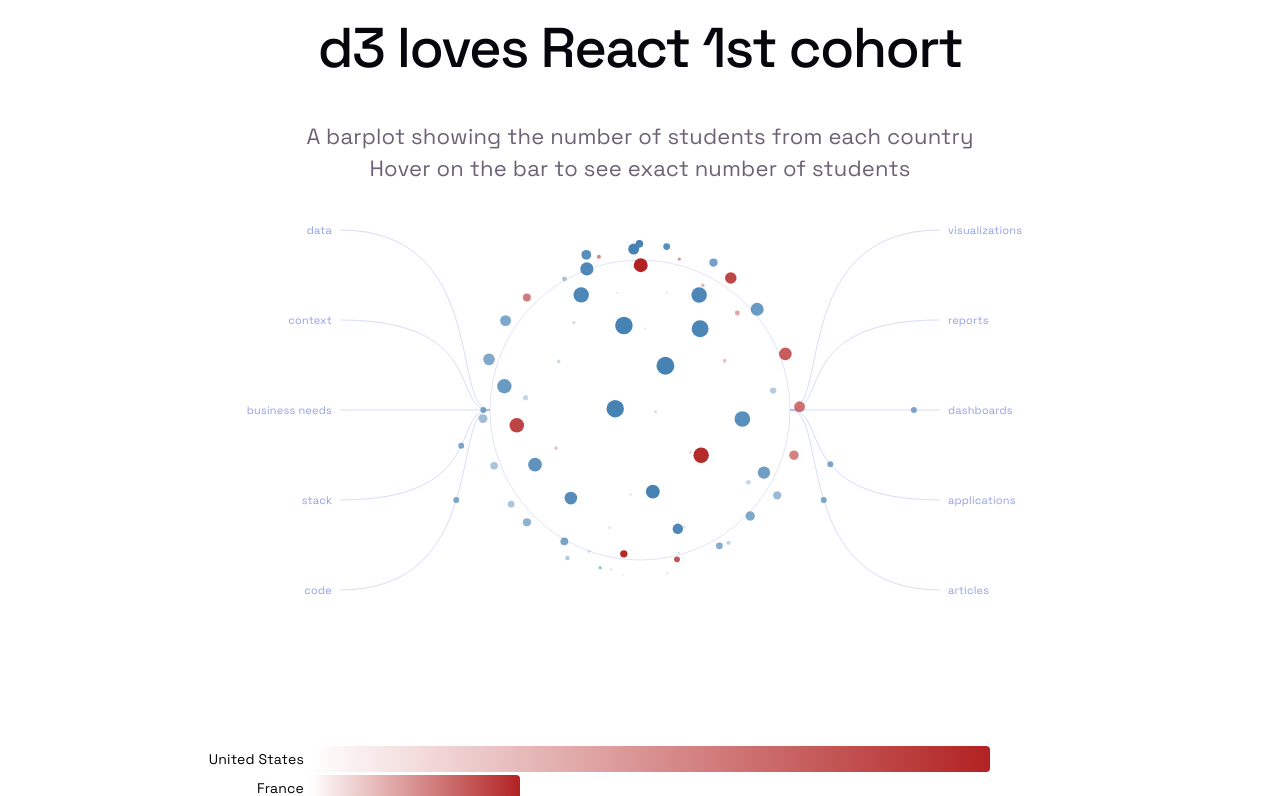
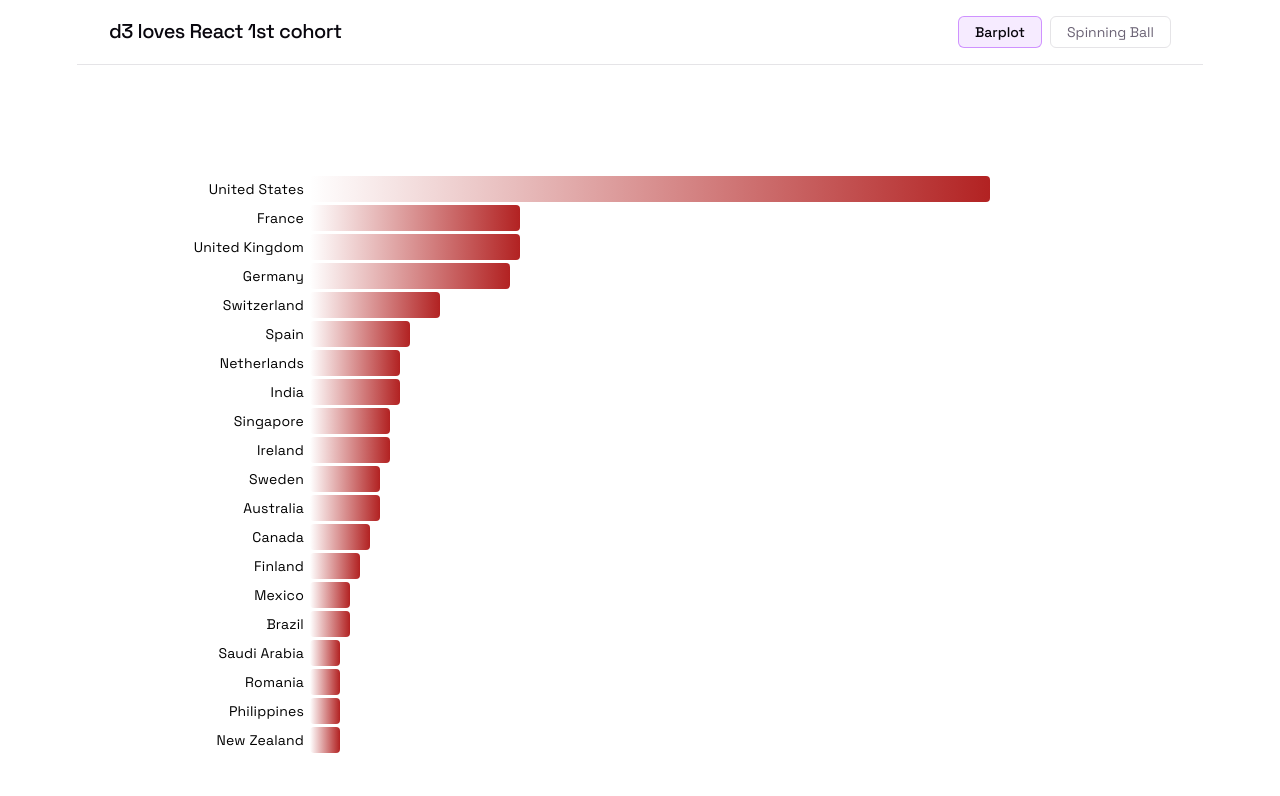
Before and after one commit to mic-wypych/d3_charts, a React (Vite) app: page / in a window 1280 px wide. Shown: the top 796 px of the page. Built offline with nearby package versions, Linux system fonts and the light colour scheme.

Commit message:
add menu at the top

```diff
--- a/src/App.css
+++ b/src/App.css
@@ -1,3 +1,46 @@
+#app-header {
+  display: flex;
+  align-items: center;
+  justify-content: space-between;
+  padding: 0 32px;
+  border-bottom: 1px solid var(--border);
+
+  h1 {
+    margin: 16px 0;
+    font-size: 20px;
+    letter-spacing: -0.5px;
+  }
+}
+
+#app-nav {
+  display: flex;
+  gap: 8px;
+}
+
+.nav-btn {
+  font-family: var(--sans);
+  font-size: 14px;
+  padding: 6px 16px;
+  border-radius: 6px;
+  border: 1px solid var(--border);
+  background: transparent;
+  color: var(--text);
+  cursor: pointer;
+  transition: background 0.2s, color 0.2s;
+
+  &:hover {
+    background: var(--accent-bg);
+    color: var(--text-h);
+  }
+
+  &.active {
+    background: var(--accent-bg);
+    border-color: var(--accent-border);
+    color: var(--text-h);
+    font-weight: 500;
+  }
+}
+
 .counter {
   font-size: 16px;
   padding: 5px 10px;
--- a/src/App.jsx
+++ b/src/App.jsx
@@ -1,10 +1,9 @@
+import { useState } from 'react'
 import './App.css'
 import { Barplot } from './Barplot'
 import { SpinningBall } from './SpinningBall'
 
-function App() {
-
-  const data = [
+const data = [
   { country: "United States", students: 68 },
   { country: "France", students: 21 },
   { country: "United Kingdom", students: 21 },
@@ -25,18 +24,39 @@
   { country: "Romania", students: 3 },
   { country: "Philippines", students: 3 },
   { country: "New Zealand", students: 3 },
-  ];
+];
 
+// ── Add new visualizations here ──────────────────────────────────────────────
+const views = [
+  { id: "barplot",      label: "Barplot",      component: <Barplot data={data} /> },
+  { id: "spinningball", label: "Spinning Ball", component: <SpinningBall /> },
+];
+// ─────────────────────────────────────────────────────────────────────────────
+
+function App() {
+  const [activeId, setActiveId] = useState(views[0].id);
+  const activeView = views.find(v => v.id === activeId);
 
   return (
-    <div id="center">
-      <h1>d3 loves React 1st cohort</h1>
-      <div>A barplot showing the number of students from each country
-        <br></br>Hover on the bar to see exact number of students</div>
-
-      <SpinningBall />
-      <Barplot data={data} />
-    </div>
+    <>
+      <header id="app-header">
+        <h1>d3 loves React 1st cohort</h1>
+        <nav id="app-nav">
+          {views.map(v => (
+            <button
+              key={v.id}
+              className={`nav-btn ${v.id === activeId ? "active" : ""}`}
+              onClick={() => setActiveId(v.id)}
+            >
+              {v.label}
+            </button>
+          ))}
+        </nav>
+      </header>
+      <div id="center">
+        {activeView.component}
+      </div>
+    </>
   )
 }
 
```
